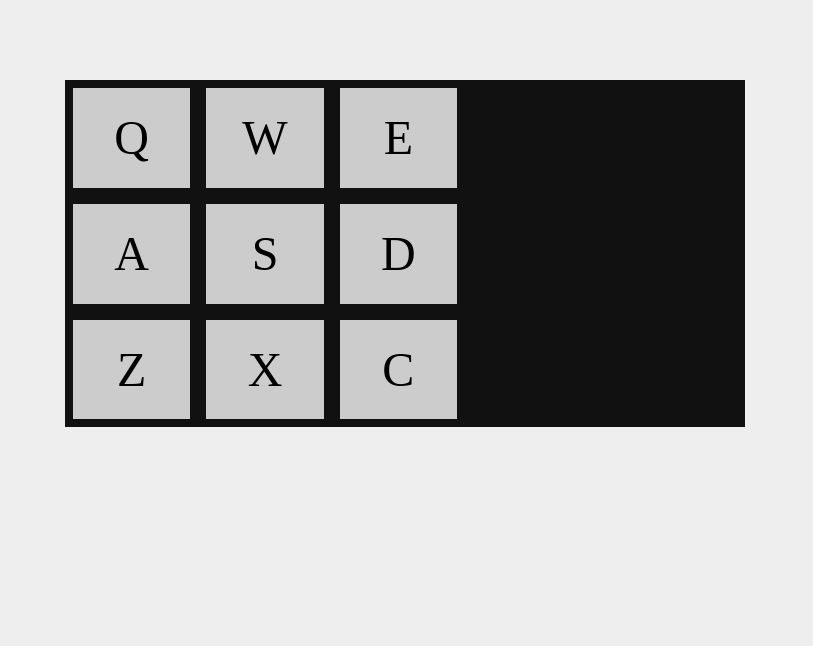
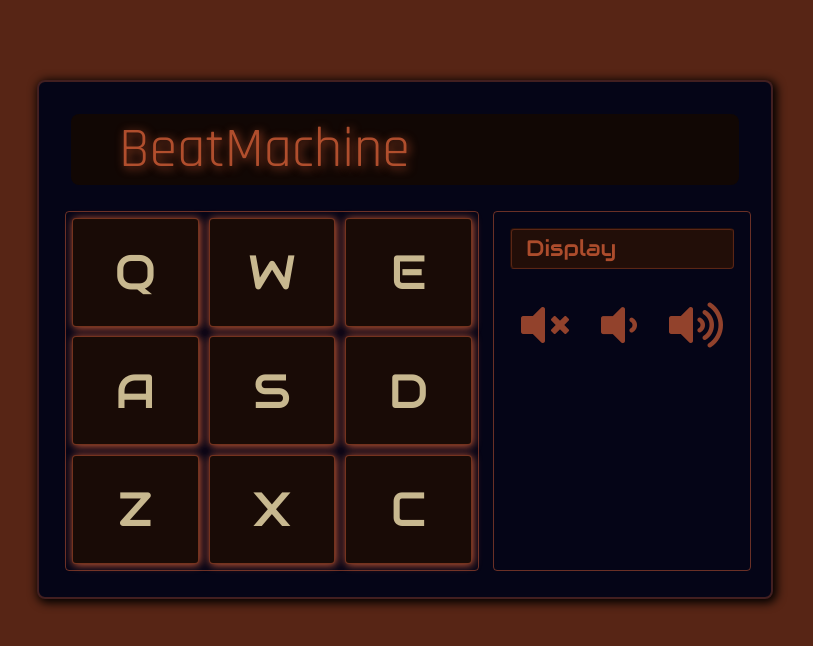
Before and after one commit to mark-ulrich/FCC-drum-machine, a React app: page / in a window 1280 px wide. Shown: the whole page, without its empty margins (235-1048 px from the left). Built offline with nearby package versions, Linux system fonts and the light colour scheme.

Commit message:
Styled. Added header. Volume controls.

```diff
--- a/public/index.html
+++ b/public/index.html
@@ -4,12 +4,29 @@
     <meta charset="utf-8" />
     <meta name="viewport" content="width=device-width, initial-scale=1" />
     <meta name="theme-color" content="#000000" />
+
+    <link
+      href="https://fonts.googleapis.com/css?family=Audiowide:regular"
+      rel="stylesheet"
+    />
+
+    <link
+      href="https://fonts.googleapis.com/css?family=Rajdhani:300,regular,500,600,700"
+      rel="stylesheet"
+    />
+
+    <link
+      rel="stylesheet"
+      href="https://use.fontawesome.com/releases/v5.8.1/css/all.css"
+      integrity="sha384-50oBUHEmvpQ+1lW4y57PTFmhCaXp0ML5d60M1M7uH2+nqUivzIebhndOJK28anvf"
+      crossorigin="anonymous"
+    />
+
     <title>Beat Machine</title>
   </head>
   <body>
     <noscript>You need to enable JavaScript to run this app.</noscript>
     <div id="root"></div>
-
     <!-- freeCodeCamp Validator -->
     <script src="https://cdn.freecodecamp.org/testable-projects-fcc/v1/bundle.js"></script>
   </body>
--- a/src/BeatMachineApp.js
+++ b/src/BeatMachineApp.js
@@ -1,7 +1,9 @@
 import React, { Component } from 'react';
 
+import Header from './components/Header';
 import Pads from './components/Pads';
 import Display from './components/Display';
+import VolumeControls from './components/VolumeControls';
 
 export class BeatMachineApp extends Component {
   constructor(props) {
@@ -9,22 +11,22 @@ export class BeatMachineApp extends Component {
 
     this.bank = [
       {
-        id: 'Heater1',
+        id: 'Heater 1',
         clip: 'https://s3.amazonaws.com/freecodecamp/drums/Heater-1.mp3',
         key: 'Q'
       },
       {
-        id: 'Heater2',
+        id: 'Heater 2',
         clip: 'https://s3.amazonaws.com/freecodecamp/drums/Heater-2.mp3',
         key: 'W'
       },
       {
-        id: 'Heater3',
+        id: 'Heater 3',
         clip: 'https://s3.amazonaws.com/freecodecamp/drums/Heater-3.mp3',
         key: 'E'
       },
       {
-        id: 'Heater4',
+        id: 'Heater 4',
         clip: 'https://s3.amazonaws.com/freecodecamp/drums/Heater-4_1.mp3',
         key: 'A'
       },
@@ -56,7 +58,10 @@ export class BeatMachineApp extends Component {
     ];
 
     this.state = {
-      displayText: ''
+      poweredOn: true,
+      displayText: 'Display',
+      volume: 10,
+      isMuted: false
     };
   }
 
@@ -70,12 +75,18 @@ export class BeatMachineApp extends Component {
   };
 
   playSound = key => {
-    // console.log(key);
-    document.getElementById(key).play();
-    const clipID = this.bank
+    if (!this.state.poweredOn || this.state.isMuted) return;
+
+    // Set correct volume and play clip
+    const clip = document.getElementById(key);
+    clip.volume = this.state.volume / 100;
+    clip.play();
+
+    // Update display with clip name
+    const clipName = this.bank
       .filter(clip => clip.key === key)
-      .map(clip => clip.id);
-    this.setDisplayText(clipID);
+      .map(clip => clip.id)[0];
+    this.setDisplayText(clipName);
   };
 
   setDisplayText = displayText => {
@@ -84,11 +95,49 @@ export class BeatMachineApp extends Component {
     });
   };
 
+  setVolume = volume => {
+    this.setState({
+      volume
+    });
+    this.setDisplayText(`Volume: ${volume}`);
+  };
+
+  setVolumeUp = () => {
+    const volume = Math.min(this.state.volume + 1, 10);
+    this.setVolume(volume);
+  };
+
+  setVolumeDown = () => {
+    const volume = Math.max(this.state.volume - 1, 0);
+    this.setVolume(volume);
+  };
+
+  toggleMute = () => {
+    const isMuted = this.state.isMuted ? false : true;
+    // console.log('Setting isMuted: ', isMuted);
+    this.setState({
+      isMuted
+    });
+    if (isMuted) this.setDisplayText('MUTED');
+    else this.setDisplayText(`Volume: ${this.state.volume}`);
+  };
+
+  // Pack the volume control methods for easier transfer as property
+  volumeMethods = {
+    volumeUp: this.setVolumeUp,
+    volumeDown: this.setVolumeDown,
+    volumeMute: this.toggleMute
+  };
+
   render() {
     return (
       <div id='drum-machine' onKeyPress={this.onKeyPress}>
+        <Header />
         <Pads bank={this.bank} playSound={this.playSound} />
-        <Display displayText={this.state.displayText} />
+        <div className='controls'>
+          <Display displayText={this.state.displayText} />
+          <VolumeControls volumeMethods={this.volumeMethods} />
+        </div>
       </div>
     );
   }
--- a/src/components/Display.js
+++ b/src/components/Display.js
@@ -3,11 +3,7 @@ import PropTypes from 'prop-types';
 
 export class Display extends Component {
   render() {
-    return (
-      <div id='display'>
-        <h1>{this.props.displayText}</h1>
-      </div>
-    );
+    return <div id='display'>{this.props.displayText}</div>;
   }
 }
 
--- /dev/null
+++ b/src/components/Header.js
@@ -0,0 +1,13 @@
+import React, { Component } from 'react';
+
+export class Header extends Component {
+  render() {
+    return (
+      <div className='app-header'>
+        <h1>BeatMachine</h1>
+      </div>
+    );
+  }
+}
+
+export default Header;
--- /dev/null
+++ b/src/components/VolumeControls.js
@@ -0,0 +1,33 @@
+import React, { Component } from 'react';
+import PropTypes from 'prop-types';
+
+export class VolumeControls extends Component {
+  render() {
+    const { volumeUp, volumeDown, volumeMute } = this.props.volumeMethods;
+    return (
+      <div className='volume-controls'>
+        <i
+          id='volume-down'
+          className='fas fa-volume-mute fa-3x'
+          onClick={volumeMute}
+        />
+        <i
+          id='volume-mute'
+          className='fas fa-volume-down fa-3x'
+          onClick={volumeDown}
+        />
+        <i
+          id='volume-up'
+          className='fas fa-volume-up fa-3x'
+          onClick={volumeUp}
+        />
+      </div>
+    );
+  }
+}
+
+VolumeControls.propTypes = {
+  volumeMethods: PropTypes.object.isRequired
+};
+
+export default VolumeControls;
--- a/src/scss/index.scss
+++ b/src/scss/index.scss
@@ -1,4 +1,6 @@
-$pad-background: #ccc;
+$page-background: darken(#cf5c36, 30);
+$app-background: #050517;
+$pad-background: darken(#cf5c36, 45);
 
 * {
   margin: 0;
@@ -6,31 +8,105 @@ $pad-background: #ccc;
 }
 
 body {
-  background: #eee;
+  background: $page-background;
 }
 
 #drum-machine {
-  background: #111;
-  width: 680px;
+  display: flex;
+  padding: 1rem;
+  flex-wrap: wrap;
+  background: $app-background;
+  width: 700px;
   margin: 5rem auto;
+  font-family: 'Audiowide', 'Courier New', monospace;
+  border-radius: 8px;
+  box-shadow: 2px 2px 10px 2px darken(#050517, 10);
+  border: 2px rgba(#cf5c36, 0.3) solid;
 }
 
+.app-header {
+  flex-basis: 100%;
+
+  margin: 1rem;
+  font-size: 1.4rem;
+  background: darken(#cf5c36, 47);
+  border-radius: 8px;
+
+  h1 {
+    margin-left: 3rem;
+    font-family: 'Rajdhani'; //, 'Lucida Sans', monospace;
+    font-size: 3.5rem;
+    font-weight: 400;
+
+    color: rgba(#cf5c36, 0.8);
+    text-shadow: 2px 2px 10px darken(#cf5c36, 10);
+  }
+}
 .pads-container {
   display: grid;
+  margin: 0.6rem;
+  grid-gap: 0.6rem;
   width: 400px;
   grid-template-columns: repeat(3, 1fr);
+
+  border: 1px rgba(207, 92, 54, 0.5) groove;
+  border-radius: 4px;
+  padding: 0.4rem;
 }
 
 .drum-pad {
   background: $pad-background;
+  color: rgba(#f4e3b2, 0.8);
   font-size: 3rem;
-  margin: 0.5rem;
+  // margin: 0.5rem;
   padding: 1.4rem 0;
   cursor: pointer;
   text-align: center;
   vertical-align: center;
+  border-radius: 4px;
+
+  border: 1px rgba(#cf5c36, 0.5) solid;
+  box-shadow: #cf5c36 1px 1px 8px;
+
+  &:active {
+    background: radial-gradient(
+      closest-side,
+      lighten($pad-background, 20),
+      $pad-background
+    );
+  }
+}
+
+.controls {
+  border: 1px rgba(207, 92, 54, 0.5) groove;
+  border-radius: 4px;
+  margin: 0.6rem auto;
 }
 
 #display {
-  background: #ccc;
+  width: 12rem;
+  margin: 1rem;
+  padding: 0.3rem 0.9rem;
+
+  background: darken(#cf5c36, 43);
+  color: rgba(#cf5c36, 0.8);
+
+  font-size: 1.4rem;
+  font-weight: 400;
+
+  border-radius: 4px;
+  border: 2px rgba(darken(#cf5c36, 20), 0.6) groove;
 }
+
+.volume-controls {
+  text-align: center;
+  i {
+    margin: 1rem;
+    color: rgba(#cf5c36, 0.7);
+    cursor: pointer;
+
+    &:active {
+      color: lighten(rgba(#cf5c36, 0.8), 5);
+    }
+  }
+}
```
Also changed, not shown: src/css/index.css.
